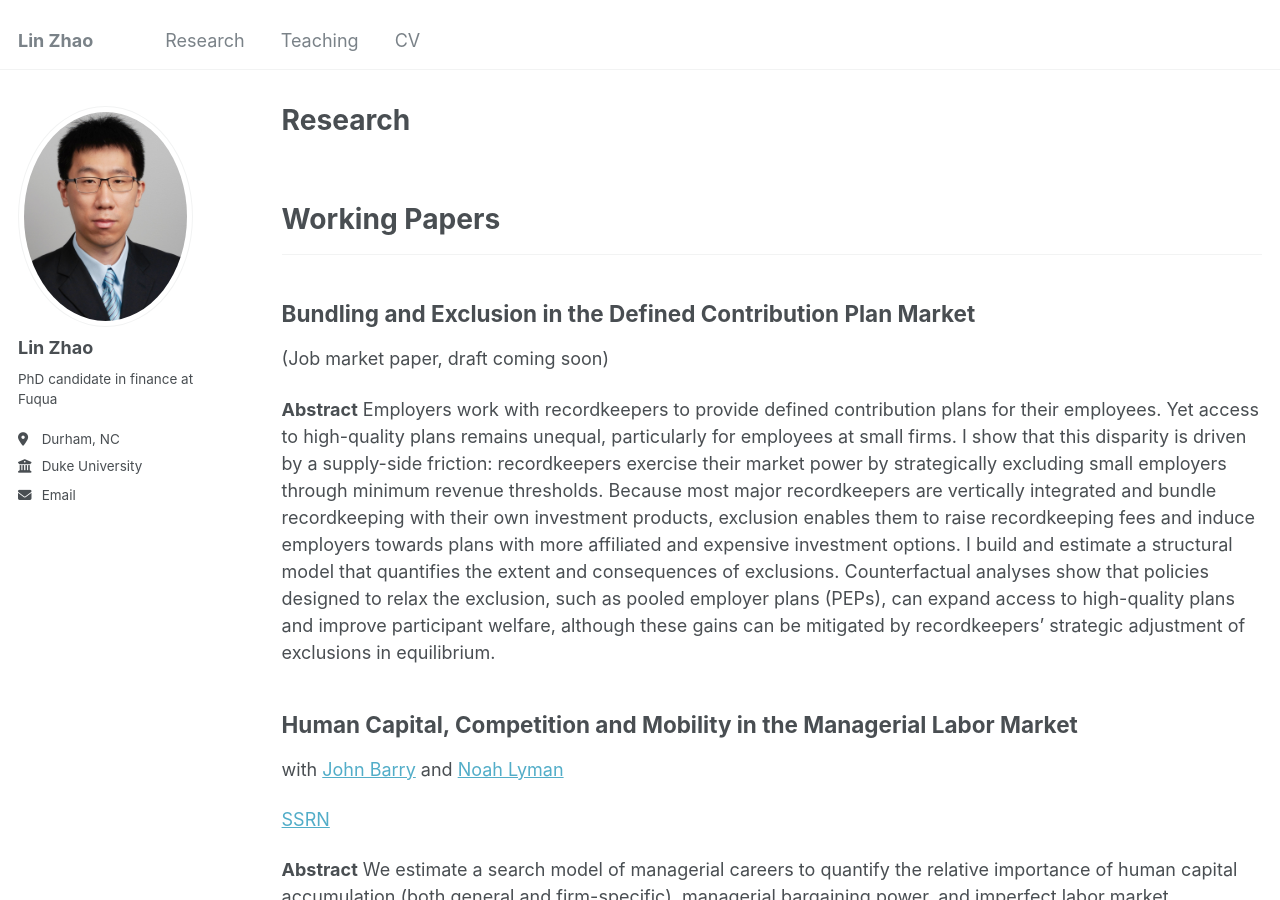
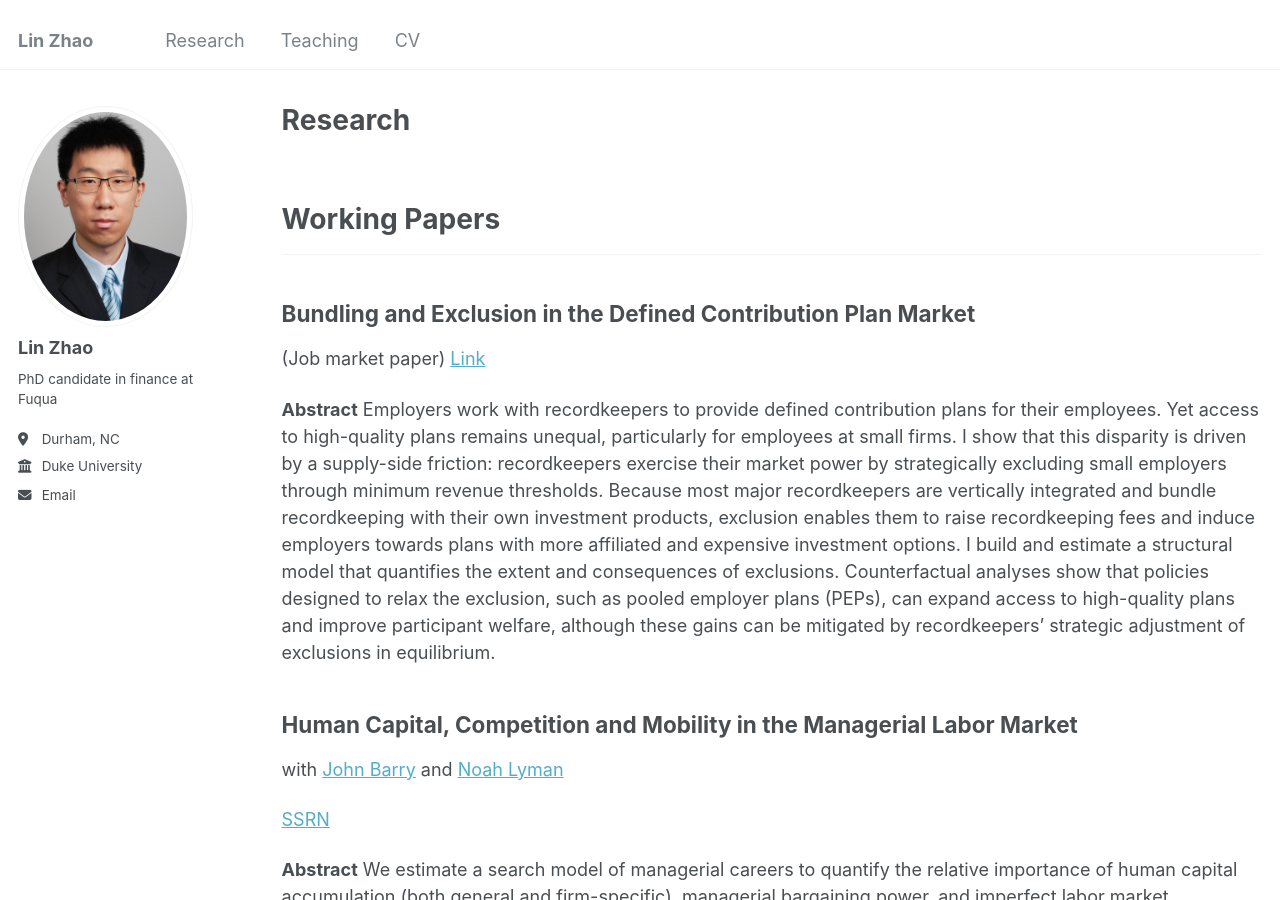
Before and after one commit to linzhao0351/linzhao0351.github.io, a Jekyll site: the page built from _pages/publications.md, in a window 1280 px wide and 900 px high. Built offline with Jekyll 4.4.1, drawn with Linux system fonts in a browser that asks for light colours.

Commit message:
Add link to job market paper in publications
Updated the publication entry to include a link to the job market paper.

```diff
--- a/_pages/publications.md
+++ b/_pages/publications.md
@@ -14,7 +14,7 @@ author_profile: true
 
 ## Bundling and Exclusion in the Defined Contribution Plan Market
 
-(Job market paper, draft coming soon)
+(Job market paper) [Link](/files/JMP.pdf)
 
 **Abstract** Employers work with recordkeepers to provide defined contribution plans for their employees. Yet access to high-quality plans remains unequal, particularly for employees at small firms. I show that this disparity is driven by a supply-side friction: recordkeepers exercise their market power by strategically excluding small employers through minimum revenue thresholds. Because most major recordkeepers are vertically integrated and bundle recordkeeping with their own investment products, exclusion enables them to raise recordkeeping fees and induce employers towards plans with more affiliated and expensive investment options. I build and estimate a structural model that quantifies the extent and consequences of exclusions. Counterfactual analyses show that policies designed to relax the exclusion, such as pooled employer plans (PEPs), can expand access to high-quality plans and improve participant welfare, although these gains can be mitigated by recordkeepers' strategic adjustment of exclusions in equilibrium.
 
```
